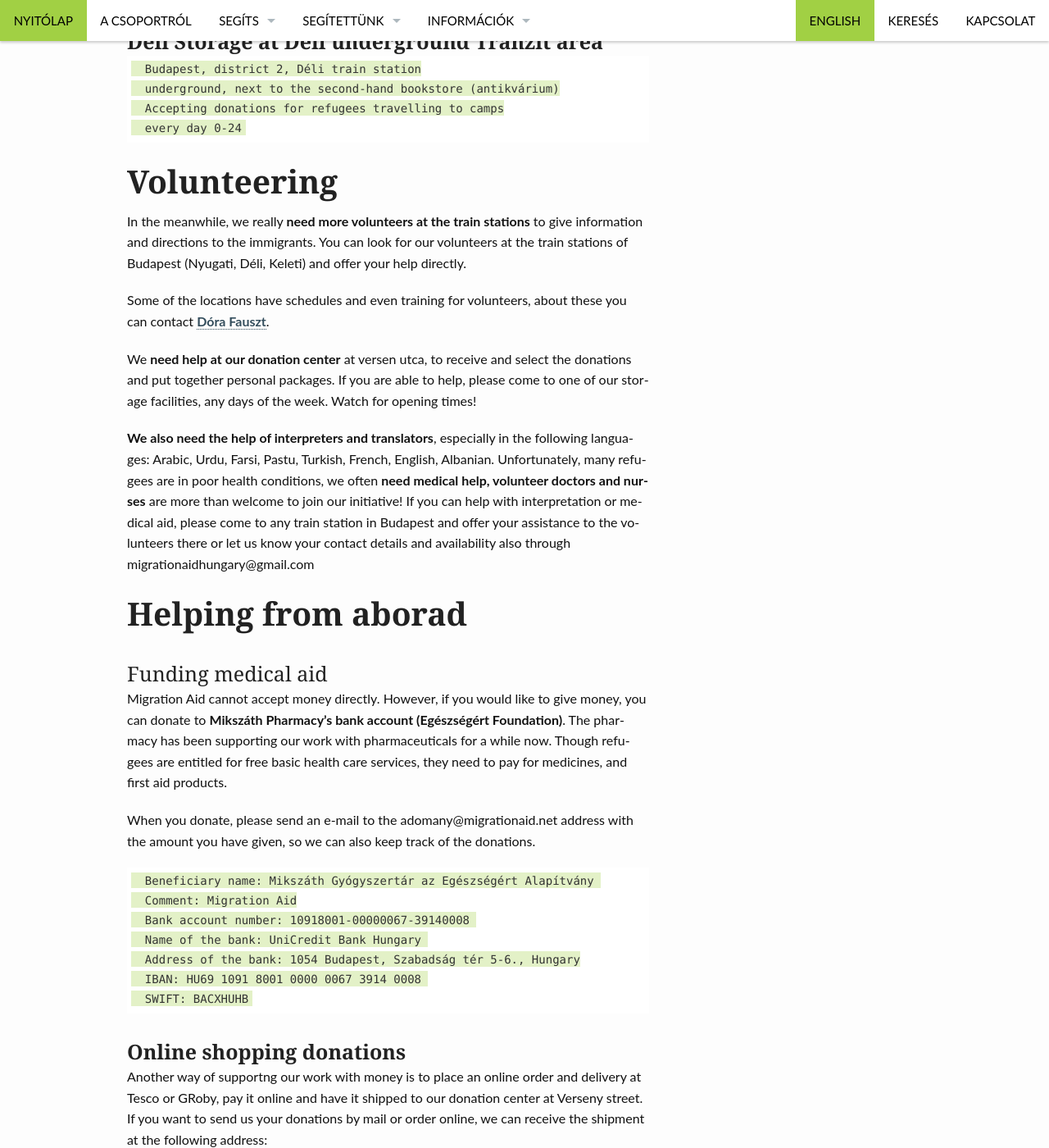
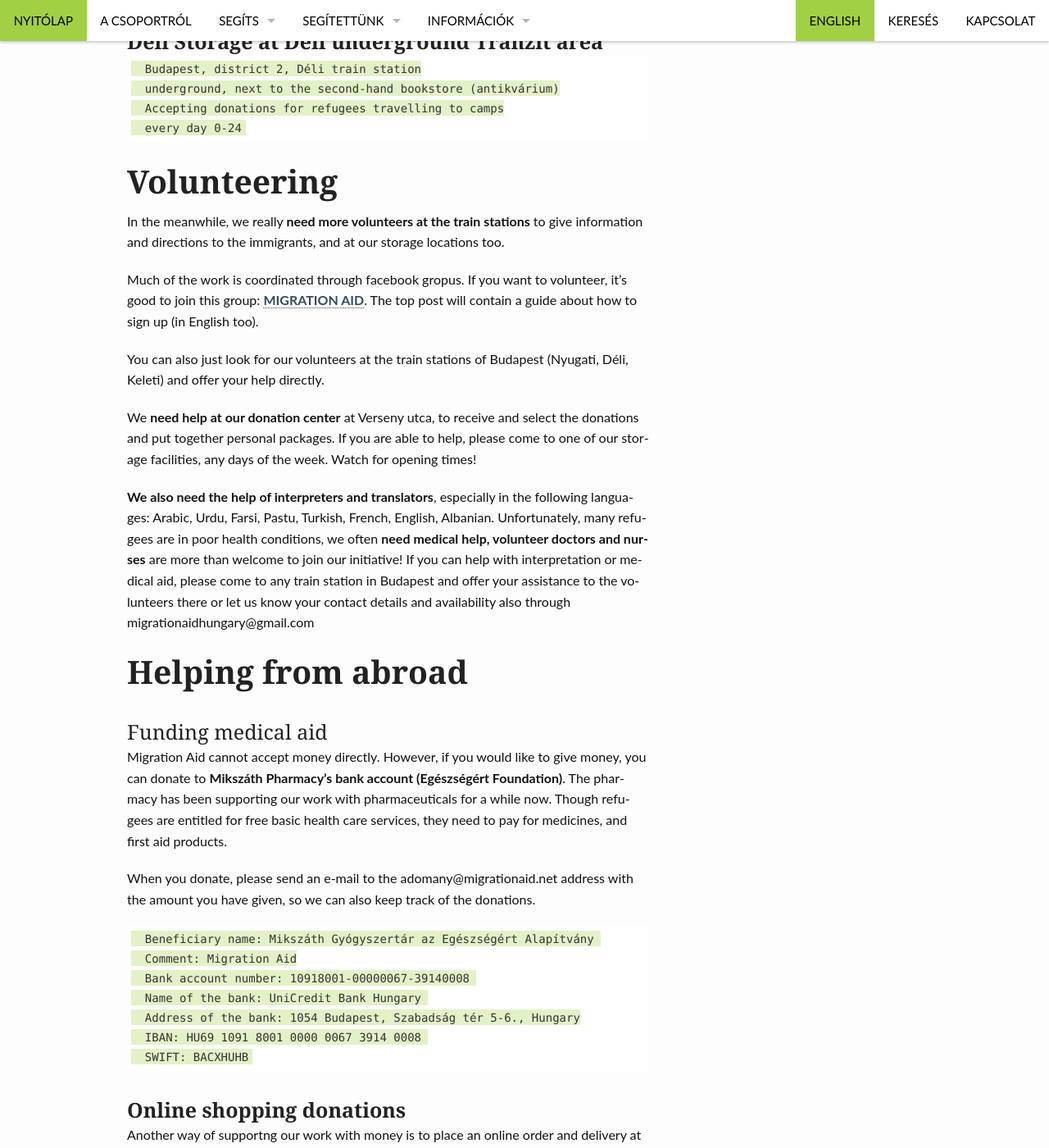
Before and after one commit to migaid/migaid.github.io, a Jekyll site: the page built from menu/english.md, in a window 1280 px wide and 1400 px high, scrolled down 3190 px. Shown: the whole window at 82% size. Built offline with Jekyll 4.4.1, drawn with Linux system fonts in a browser that asks for light colours.

Commit message:
migration aid group link to english page

```diff
--- a/menu/english.md
+++ b/menu/english.md
@@ -122,18 +122,19 @@ However, depending on the conditions we might also collect other things, such as
 -->
 
 # **Volunteering**
-In the meanwhile, we really **need more volunteers at the train stations** to give information and directions to the immigrants.
-You can look for our volunteers at the train stations of Budapest (Nyugati, Déli, Keleti) and offer your help directly.
+In the meanwhile, we really **need more volunteers at the train stations** to give information and directions to the immigrants, and at our storage locations too.
 
-Some of the locations have schedules and even training for volunteers, about these you can contact [Dóra Fauszt](https://www.facebook.com/fausztdori?fref=ts).
+Much of the work is coordinated through facebook gropus. If you want to volunteer, it's good to join this group: [MIGRATION AID](https://www.facebook.com/groups/1602563053360018/). The top post will contain a guide about how to sign up (in English too).
 
-We **need help at our donation center** at versen utca, to receive and select the donations and put together personal packages. If you are able to help, please come to one of our storage facilities, any days of the week. Watch for opening times!
+You can also just look for our volunteers at the train stations of Budapest (Nyugati, Déli, Keleti) and offer your help directly.
+
+We **need help at our donation center** at Verseny utca, to receive and select the donations and put together personal packages. If you are able to help, please come to one of our storage facilities, any days of the week. Watch for opening times!
 
 **We also need the help of interpreters and translators**, especially in the following languages: Arabic, Urdu, Farsi, Pastu, Turkish, French, English, Albanian. Unfortunately, many refugees are in poor health conditions, we often **need medical help, volunteer doctors and nurses** are more than welcome to join our initiative! If you can help with interpretation or medical aid, please come to any train station in Budapest and offer your assistance to the volunteers there or let us know your contact details and availability also through migrationaidhungary@gmail.com
 
 
 
-# **Helping from aborad**
+# **Helping from abroad**
 
 ### Funding medical aid
 Migration Aid cannot accept money directly. However, if you would like to give money, you can donate to **Mikszáth Pharmacy’s bank account (Egészségért Foundation)**. The pharmacy has been supporting our work with pharmaceuticals for a while now. Though refugees are entitled for free basic health care services, they need to pay for medicines, and first aid products.
```
